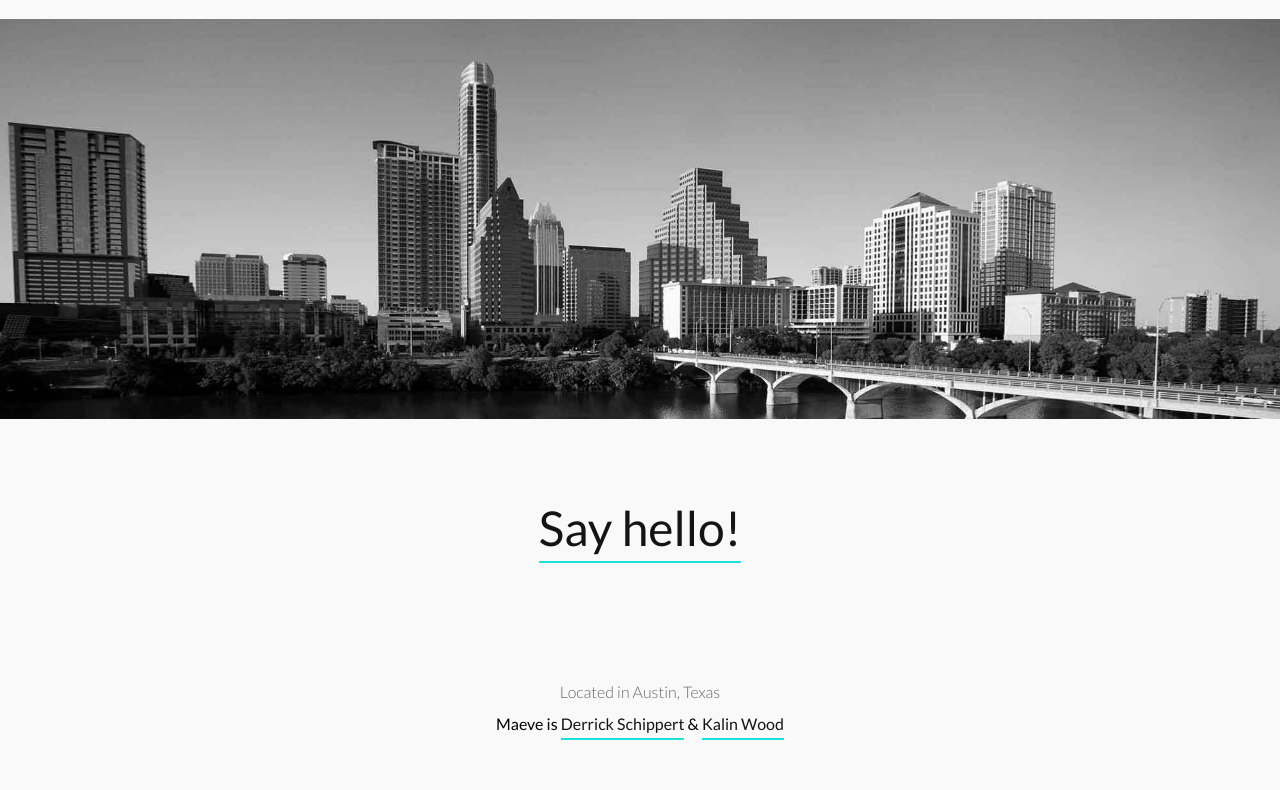
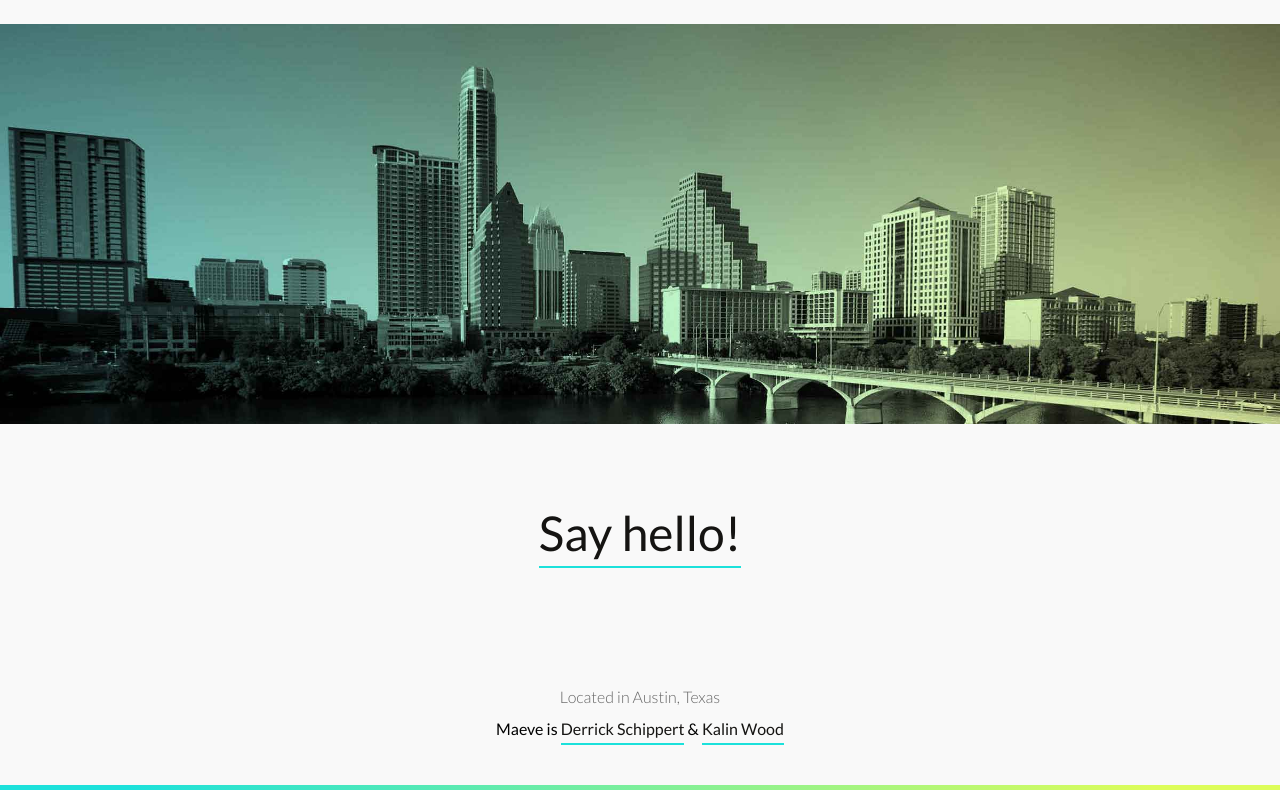
Before and after one commit to kalinwood/kd, a plain HTML site: page index.html in a window 1280 px wide. Shown: the part 514-1304 px from the top of the page. Drawn offline with Linux system fonts and the light colour scheme.

Commit message:
added some color

```diff
--- a/css/styles.css
+++ b/css/styles.css
@@ -61,6 +61,17 @@ p {
 	text-align: center;
 }
 
+.top {
+	height: 5px;
+
+  background: -webkit-linear-gradient(90deg, #1CE1DB 10%, #DDFD5A 90%); /* Chrome 10+, Saf5.1+ */
+  background:    -moz-linear-gradient(90deg, #1CE1DB 10%, #DDFD5A 90%); /* FF3.6+ */
+  background:     -ms-linear-gradient(90deg, #1CE1DB 10%, #DDFD5A 90%); /* IE10 */
+  background:      -o-linear-gradient(90deg, #1CE1DB 10%, #DDFD5A 90%); /* Opera 11.10+ */
+  background:         linear-gradient(90deg, #1CE1DB 10%, #DDFD5A 90%); /* W3C */
+
+}
+
 .logo {
 	max-width: 125px;
 	margin-top: 40px;
@@ -68,7 +79,7 @@ p {
 
 .austin {
 	height: 400px;
-	background-image: url(../images/bg.jpg);
+	background-image: url(../images/bg2.jpg);
 	background-repeat: no-repeat;
 	background-position: top;
 	background-size: cover;
--- a/index.html
+++ b/index.html
@@ -15,6 +15,8 @@
 </head>
 
 <body>
+
+<div class="top"></div>
 
 <div class="hero">
 	<h1>Design &amp Friendship</h1>
@@ -35,5 +37,7 @@ Let’s be friends.</h2>
 	Maeve is <a target="blank" href="http://derrickschippert.com/">Derrick Schippert</a> &amp <a target="blank" href="http://kalinwood.com/">Kalin Wood</a>
 </div>
 
+<div class="top"></div>
+
 </body>
 </html>
```
Also changed, not shown: images/bg2.jpg (added).
